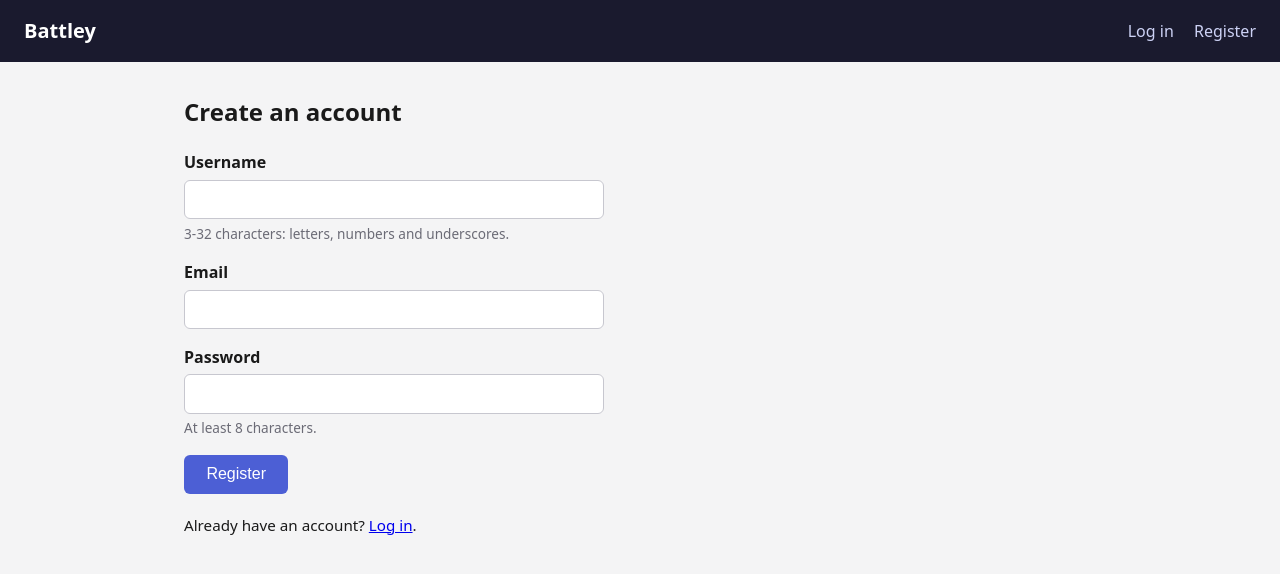
After one commit to Pulzair/HSCSENMajorWork, a Flask app: page /register in a window 1280 px wide. The commit adds this page. Shown: the top 574 px of the page. Run offline with Flask 3, Linux system fonts and the light colour scheme.

Commit message:
Auth Pages

```diff
--- a/app.py
+++ b/app.py
@@ -3,11 +3,13 @@ Battley
 """
 import os
 import secrets
+from datetime import timedelta
 from dotenv import load_dotenv
 from flask import Flask, render_template
 from flask_socketio import SocketIO
 
 import db
+import auth
 
 # Load variables from the .env file
 load_dotenv()
@@ -17,10 +19,16 @@ app = Flask(__name__)
 # SECRET_KEY to sign Flasks session cookies for security requirements
 app.config["SECRET_KEY"] = os.environ.get("SECRET_KEY") or secrets.token_hex(32)
 
+# Sessions expire after 24 hours of inactivity (design section 9.4).
+app.config["PERMANENT_SESSION_LIFETIME"] = timedelta(hours=24)
+
 #Utilise socketio for later real time features - init command
 socketio = SocketIO(app, async_mode="threading")
 
 db.init_app(app)
+
+# Register the authentication blueprint (register / login / logout).
+auth.init_app(app)
 
 
 @app.route("/")
@@ -28,6 +36,12 @@ def index():
     return render_template("index.html")
 
 
+@app.route("/dashboard")
+@auth.login_required
+def dashboard():
+    return render_template("dashboard.html")
+
+
 if __name__ == "__main__":
     # allow_unsafe_werkzeug for ease of dev testing
     socketio.run(app, host="127.0.0.1", port=5000, debug=True, allow_unsafe_werkzeug=True)
--- /dev/null
+++ b/auth.py
@@ -0,0 +1,119 @@
+import functools
+import re
+import sqlite3
+
+from flask import (
+    Blueprint, flash, g, redirect, render_template, request, session, url_for
+)
+from flask_bcrypt import Bcrypt
+
+from db import get_db
+
+bp = Blueprint("auth", __name__)
+
+bcrypt = Bcrypt()
+
+USERNAME_RE = re.compile(r"^[A-Za-z0-9_]{3,32}$")
+EMAIL_RE = re.compile(r"^[^@\s]+@[^@\s]+\.[^@\s]+$")
+MIN_PASSWORD_LENGTH = 8
+
+def init_app(app):
+    bcrypt.init_app(app)
+    app.register_blueprint(bp)
+
+
+@bp.before_app_request
+def load_logged_in_user():
+    user_id = session.get("user_id")
+    if user_id is None:
+        g.user = None
+    else:
+        g.user = get_db().execute(
+            "SELECT user_id, username, email, is_admin FROM User WHERE user_id = ?",
+            (user_id,),
+        ).fetchone()
+
+
+def login_required(view):
+    @functools.wraps(view)
+    def wrapped_view(**kwargs):
+        if g.user is None:
+            return redirect(url_for("auth.login"))
+        return view(**kwargs)
+    return wrapped_view
+
+
+@bp.route("/register", methods=("GET", "POST"))
+def register():
+    if g.user:
+        return redirect(url_for("dashboard"))
+
+    if request.method == "POST":
+        username = request.form.get("username", "").strip()
+        email = request.form.get("email", "").strip().lower()
+        password = request.form.get("password", "")
+        errors = []
+
+        if not USERNAME_RE.match(username):
+            errors.append("Username must be 3-32 characters: letters, numbers or underscores only.")
+        if len(email) > 254 or not EMAIL_RE.match(email):
+            errors.append("Please enter a valid email address.")
+        if len(password) < MIN_PASSWORD_LENGTH:
+            errors.append(f"Password must be at least {MIN_PASSWORD_LENGTH} characters.")
+
+        db = get_db()
+
+        if not errors:
+            if db.execute("SELECT 1 FROM User WHERE username = ?", (username,)).fetchone():
+                errors.append("That username is already taken.")
+            if db.execute("SELECT 1 FROM User WHERE email = ?", (email,)).fetchone():
+                errors.append("An account with that email already exists.")
+
+        if not errors:
+            password_hash = bcrypt.generate_password_hash(password).decode("utf-8")
+            try:
+                db.execute(
+                    "INSERT INTO User (username, email, password_hash) VALUES (?, ?, ?)",
+                    (username, email, password_hash),
+                )
+                db.commit()
+            except sqlite3.IntegrityError:
+                errors.append("Could not create the account. Please try again.")
+            else:
+                flash("Account created. Please log in.", "success")
+                return redirect(url_for("auth.login"))
+
+        for error in errors:
+            flash(error, "error")
+
+    return render_template("auth/register.html")
+
+
+@bp.route("/login", methods=("GET", "POST"))
+def login():
+    if g.user:
+        return redirect(url_for("dashboard"))
+
+    if request.method == "POST":
+        email = request.form.get("email", "").strip().lower()
+        password = request.form.get("password", "")
+        user = get_db().execute(
+            "SELECT * FROM User WHERE email = ?", (email,)
+        ).fetchone()
+
+        if user is None or not bcrypt.check_password_hash(user["password_hash"], password):
+            flash("Incorrect email or password.", "error")
+        else:
+            session.clear()
+            session["user_id"] = user["user_id"]
+            session.permanent = True
+            return redirect(url_for("dashboard"))
+
+    return render_template("auth/login.html")
+
+
+@bp.route("/logout")
+def logout():
+    session.clear()
+    flash("You have been logged out.", "success")
+    return redirect(url_for("index"))
--- a/requirements.txt
+++ b/requirements.txt
@@ -1,7 +1,9 @@
 bidict==0.23.1
 blinker==1.9.0
 click==8.4.2
+bcrypt==5.0.0
 Flask==3.1.3
+Flask-Bcrypt==1.0.1
 Flask-SocketIO==5.6.1
 h11==0.16.0
 itsdangerous==2.2.0
--- a/static/css/style.css
+++ b/static/css/style.css
@@ -30,3 +30,121 @@ body {
 .hello h2 {
     margin-bottom: 0.5rem;
 }
+
+/* --- header nav --- */
+.site-header {
+    display: flex;
+    align-items: center;
+    justify-content: space-between;
+}
+
+.site-header__logo {
+    color: #ffffff;
+    text-decoration: none;
+    font-weight: 700;
+}
+
+.site-header__nav a {
+    color: #cdd2f5;
+    text-decoration: none;
+    margin-left: 1rem;
+}
+
+.site-header__nav a:hover {
+    color: #ffffff;
+}
+
+.site-header__user {
+    color: #9aa0c7;
+    margin-right: 0.5rem;
+}
+
+/* --- flash messages --- */
+.flashes {
+    list-style: none;
+    margin-bottom: 1.5rem;
+}
+
+.flash {
+    padding: 0.75rem 1rem;
+    border-radius: 6px;
+    margin-bottom: 0.5rem;
+    font-size: 0.95rem;
+}
+
+.flash--error {
+    background: #fdecea;
+    color: #a12622;
+    border: 1px solid #f5c2c0;
+}
+
+.flash--success {
+    background: #e8f5ec;
+    color: #1e6b3a;
+    border: 1px solid #b7e0c4;
+}
+
+/* --- auth forms + dashboard --- */
+.auth,
+.dashboard {
+    max-width: 420px;
+}
+
+.auth h2,
+.dashboard h2 {
+    margin-bottom: 1.25rem;
+}
+
+.form-field {
+    margin-bottom: 1rem;
+}
+
+.form-field label {
+    display: block;
+    margin-bottom: 0.35rem;
+    font-weight: 600;
+}
+
+.form-field input {
+    width: 100%;
+    padding: 0.6rem 0.7rem;
+    border: 1px solid #c7c7cf;
+    border-radius: 6px;
+    font-size: 1rem;
+}
+
+.form-field input:focus {
+    outline: 2px solid #4c5fd5;
+    border-color: #4c5fd5;
+}
+
+.form-hint {
+    margin-top: 0.3rem;
+    font-size: 0.85rem;
+    color: #6b6b76;
+}
+
+.btn {
+    display: inline-block;
+    padding: 0.65rem 1.4rem;
+    background: #4c5fd5;
+    color: #ffffff;
+    border: none;
+    border-radius: 6px;
+    font-size: 1rem;
+    cursor: pointer;
+}
+
+.btn:hover {
+    background: #3a4bb0;
+}
+
+.auth__alt {
+    margin-top: 1.25rem;
+    font-size: 0.95rem;
+}
+
+.dashboard__note {
+    margin-top: 0.75rem;
+    color: #6b6b76;
+}
--- /dev/null
+++ b/templates/auth/register.html
@@ -0,0 +1,32 @@
+{% extends "base.html" %}
+
+{% block title %}Register - Battley{% endblock %}
+
+{% block content %}
+<section class="auth">
+    <h2>Create an account</h2>
+    <form method="post" action="{{ url_for('auth.register') }}" novalidate>
+        <div class="form-field">
+            <label for="username">Username</label>
+            <input type="text" id="username" name="username"
+                   value="{{ request.form.get('username', '') }}"
+                   minlength="3" maxlength="32" required>
+            <p class="form-hint">3-32 characters: letters, numbers and underscores.</p>
+        </div>
+        <div class="form-field">
+            <label for="email">Email</label>
+            <input type="email" id="email" name="email"
+                   value="{{ request.form.get('email', '') }}"
+                   maxlength="254" required>
+        </div>
+        <div class="form-field">
+            <label for="password">Password</label>
+            <input type="password" id="password" name="password"
+                   minlength="8" required>
+            <p class="form-hint">At least 8 characters.</p>
+        </div>
+        <button type="submit" class="btn">Register</button>
+    </form>
+    <p class="auth__alt">Already have an account? <a href="{{ url_for('auth.login') }}">Log in</a>.</p>
+</section>
+{% endblock %}
--- a/templates/base.html
+++ b/templates/base.html
@@ -8,10 +8,30 @@
 </head>
 <body>
     <header class="site-header">
-        <h1 class="site-header__logo">Battley</h1>
+        <a href="{{ url_for('index') }}" class="site-header__logo">Battley</a>
+        <nav class="site-header__nav">
+            {% if g.user %}
+                <span class="site-header__user">Hi, {{ g.user['username'] }}</span>
+                <a href="{{ url_for('dashboard') }}">Dashboard</a>
+                <a href="{{ url_for('auth.logout') }}">Log out</a>
+            {% else %}
+                <a href="{{ url_for('auth.login') }}">Log in</a>
+                <a href="{{ url_for('auth.register') }}">Register</a>
+            {% endif %}
+        </nav>
     </header>
 
     <main class="site-main">
+        {% with messages = get_flashed_messages(with_categories=true) %}
+            {% if messages %}
+                <ul class="flashes">
+                    {% for category, message in messages %}
+                        <li class="flash flash--{{ category }}">{{ message }}</li>
+                    {% endfor %}
+                </ul>
+            {% endif %}
+        {% endwith %}
+
         {% block content %}{% endblock %}
     </main>
 
```
Also changed, not shown: templates/auth/login.html (added, +22 -0 lines), templates/dashboard.html (added, +11 -0 lines).
